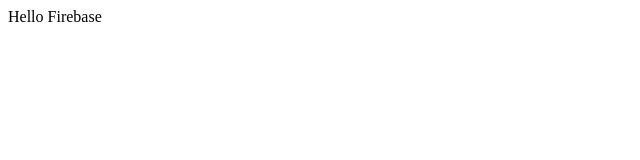
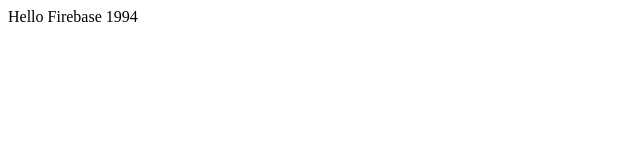
Before and after one commit to zenoheld1994/testingRepo, a plain HTML site: page public/index.html in a window 1280 px wide. Shown: the full height of the page, 0-640 px from the left. Drawn offline with Linux system fonts and the light colour scheme.

Commit message:
changes to index

```diff
--- a/public/index.html
+++ b/public/index.html
@@ -1,6 +1,6 @@
 <html>
 	<body>
-		Hello Firebase
+		Hello Firebase 1994
 
 	</body>
 </html>
```
